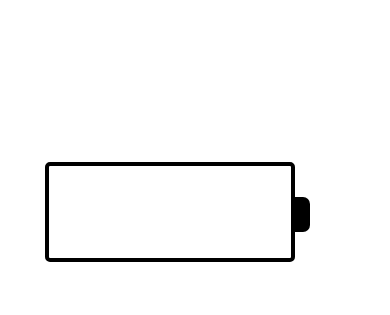
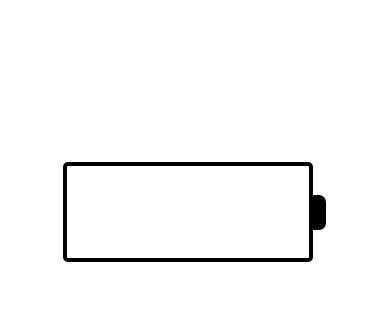
Before and after one commit to Jul1us5/liveBattery, a plain HTML site: page index.html in a window 390 px wide. Shown: the part 110-425 px from the top of the page. Drawn offline with Linux system fonts and the light colour scheme.

Commit message:
updated battery responsive postion

```diff
--- a/style/style.css
+++ b/style/style.css
@@ -66,7 +66,7 @@ body {
         display: inline-block;
         width: 300px;
         height: 150px;
-        margin-left: calc(50% - 150px);
+        margin-left: calc(50% - 132.5px);
         margin-top: calc(50vh - 150px);
     }
         .battery-body {
@@ -82,11 +82,11 @@ body {
         }
         .battery-top {
             display: inline-block;
-            width: 15px;
+            width: 13px;
             height: 35px;
             float: left;
             background-color: black;
-            margin-top: calc(50% - 115px);
+            margin-top: calc(50% - 117px);
             border-radius: 0px 7px 7px 0px;
         }
         .line {
```
